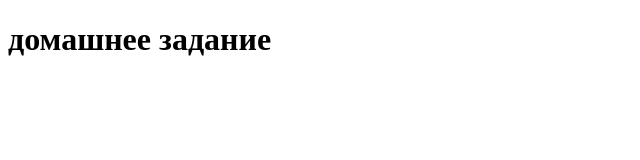
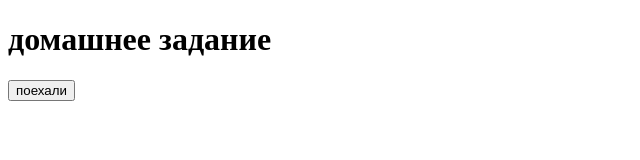
Before and after one commit to sverguninna/Homework1, a plain HTML site: page index.html in a window 1280 px wide. Shown: the whole page, without its empty margins (0-640 px from the left). Drawn offline with Linux system fonts and the light colour scheme.

Commit message:
Changed the file index.html.

```diff
--- a/index.html
+++ b/index.html
@@ -8,5 +8,6 @@
 </head>
 <body>
     <H1>домашнее задание </H1>
+    <button> поехали  </button>
 </body>
 </html>
```
